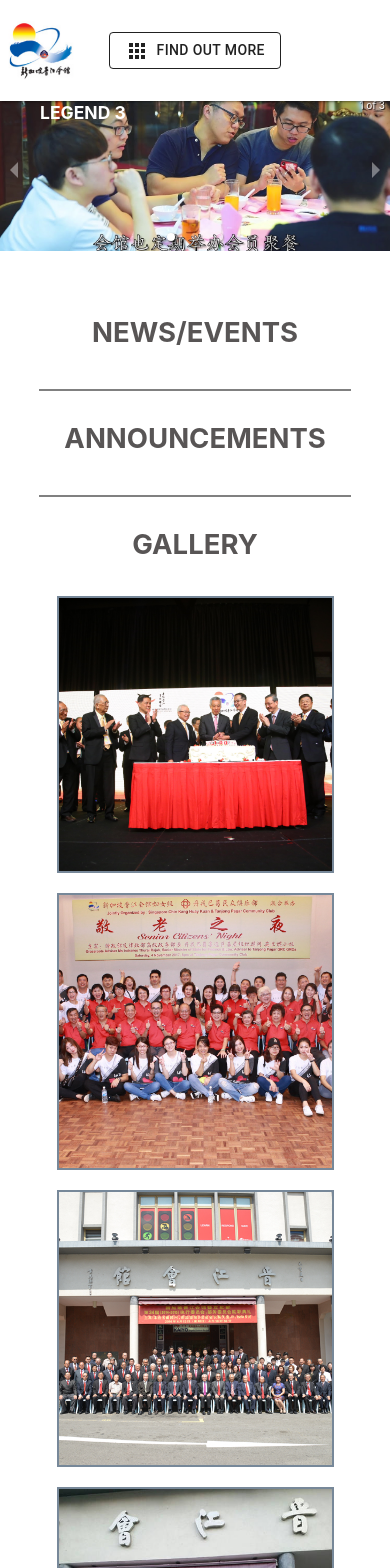
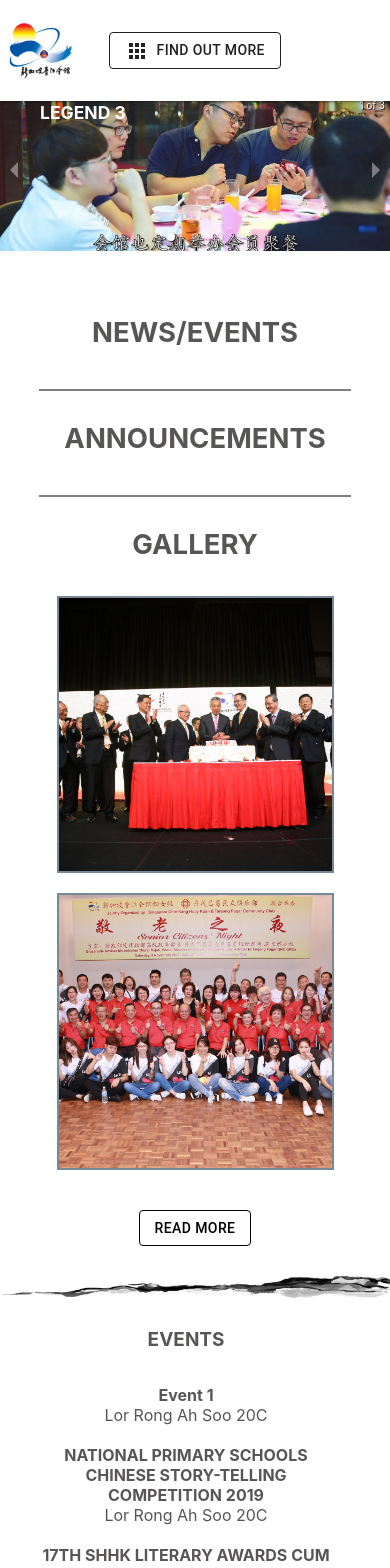
Before and after one commit to q641480816/huiguanHome, a React (Create React App) app in the folder huiguan_home_web/: page / in a window 390 px wide. Shown: the top 1568 px of the page. Built offline with nearby package versions, Linux system fonts and the light colour scheme.

Commit message:
fix index and gallery issue

```diff
--- a/huiguan_home_web/src/js/component/bottomNavigator/BottomNavigator.js
+++ b/huiguan_home_web/src/js/component/bottomNavigator/BottomNavigator.js
@@ -30,10 +30,6 @@ class BottomNavigator extends Component {
         this.renderEvent = this.renderEvent.bind(this);
         this.renderProperties = this.renderProperties.bind(this);
         this.openLinkInNewTab = this.openLinkInNewTab.bind(this);
-    }
-
-    componentWillMount() {
-
     }
 
     componentDidMount() {
--- a/huiguan_home_web/src/js/component/sectionDivider/SectionDivider.js
+++ b/huiguan_home_web/src/js/component/sectionDivider/SectionDivider.js
@@ -19,7 +19,7 @@ class SectionDivider extends Component {
         this.renderDivider = this.renderDivider.bind(this);
     }
 
-    componentWillMount() {
+    UNSAFE_componentWillMount() {
         this.setState({
             title: this.props.title,
             short: this.props.short ? this.props.short : '',
--- a/huiguan_home_web/src/js/component/topNavigator/TopNavigator.js
+++ b/huiguan_home_web/src/js/component/topNavigator/TopNavigator.js
@@ -21,10 +21,6 @@ class TopNavigator extends Component {
         this.getNaviItems = this.getNaviItems.bind(this);
         this.renderNaviItems = this.renderNaviItems.bind(this);
         this.openMenu = this.openMenu.bind(this);
-    }
-
-    componentWillMount() {
-
     }
 
     componentDidMount() {
@@ -111,7 +107,7 @@ const styles = theme => ({
     navigatorBase: {
         position: 'fixed',
         width: '100%',
-        zIndex: '100',
+        zIndex: '200',
         backgroundColor: 'white',
         [theme.breakpoints.down('xs')]: {
             height: '12vh',
--- a/huiguan_home_web/src/js/pages/home/Home.js
+++ b/huiguan_home_web/src/js/pages/home/Home.js
@@ -15,10 +15,6 @@ class Home extends Component {
         this.state = {};
 
         this.styles = this.props.classes;
-    }
-
-    componentWillMount() {
-
     }
 
     render() {
--- a/huiguan_home_web/src/js/pages/home/homeBody/HomeBody.js
+++ b/huiguan_home_web/src/js/pages/home/homeBody/HomeBody.js
@@ -21,10 +21,6 @@ class HomeBody extends Component {
 
         this.getHomeCarousel = this.getHomeCarousel.bind(this);
         this.renderHomeCarousel = this.renderHomeCarousel.bind(this);
-    }
-
-    componentWillMount() {
-
     }
 
     componentDidMount() {
--- a/huiguan_home_web/src/js/pages/home/homeBody/gallery/Gallery.js
+++ b/huiguan_home_web/src/js/pages/home/homeBody/gallery/Gallery.js
@@ -1,7 +1,7 @@
 import React, {Component} from 'react';
 import PropTypes from "prop-types";
 import {Route} from 'react-router-dom';
-import {withStyles} from "@material-ui/core";
+import {Button, withStyles} from "@material-ui/core";
 
 import './Gallery.css';
 import SectionDivider from "../../../../component/sectionDivider/SectionDivider";
@@ -18,10 +18,6 @@ class Gallery extends Component {
 
         this.getGallery = this.getGallery.bind(this);
         this.renderGallery = this.renderGallery.bind(this);
-    }
-
-    componentWillMount() {
-
     }
 
     componentDidMount() {
@@ -44,12 +40,14 @@ class Gallery extends Component {
 
     renderGallery = () => {
         let view = [];
+        let index = 0;
+        let index_img = 0;
         this.state.galleryItems.forEach((images) => {
             let view_t = (
-                <div style={{display: 'flex', marginTop: '15px'}} className={this.styles.galleryContainer}>
+                <div key={index} style={{display: 'flex', marginTop: '15px'}} className={this.styles.galleryContainer}>
                     {images.map(i => {
-                        return (
-                            <div key={i.id} className={this.styles.imgWrapper}>
+                        let img_view = (
+                            <div key={i.id} className={index_img >= 2 ? this.styles.imgWrapperMobile : this.styles.imgWrapper}>
                                 <img className={'imgItem'} alt={i.title} src={i.src}/>
                                 <div className={'igmItemCover'}>
                                     <div className={'imgTitle'}>{i.title}</div>
@@ -57,9 +55,12 @@ class Gallery extends Component {
                                 </div>
                             </div>
                         )
+                        index_img ++;
+                        return img_view;
                     })}
                 </div>
             );
+            index++;
             view.push(view_t);
         });
         return view;
@@ -74,6 +75,11 @@ class Gallery extends Component {
                 <div>
                     {this.renderGallery()}
                 </div>
+
+                <Button onClick={()=>{console.log("read more")}} variant="outlined" color="inherit"
+                        style={{display: 'flex', flexDirection: 'row', marginTop: '15px'}}>
+                    <div>Read more</div>
+                </Button>
             </div>
         );
     }
@@ -110,6 +116,28 @@ const styles = theme => ({
             width: '15vw',
             height: '15vw'
         }
+    },
+    imgWrapperMobile: {
+        position: 'relative',
+        display: 'flex',
+        flexDirection: 'column',
+        margin: '10px 10px 10px 10px',
+        backgroundColor: '#09d3ac',
+        justifyContent: 'center',
+        alignItems: 'center',
+        overflow: 'hidden',
+        borderWidth: '2.5px 2.5px 2.5px 2.5px',
+        border: 'solid lightslategray',
+        [theme.breakpoints.down('xs')]: {
+            width: '70vw',
+            height: '70vw',
+            display: 'none',
+        },
+        [theme.breakpoints.up('sm')]: {
+            width: '15vw',
+            height: '15vw',
+            display: 'flex',
+        }
     }
 });
 
```
